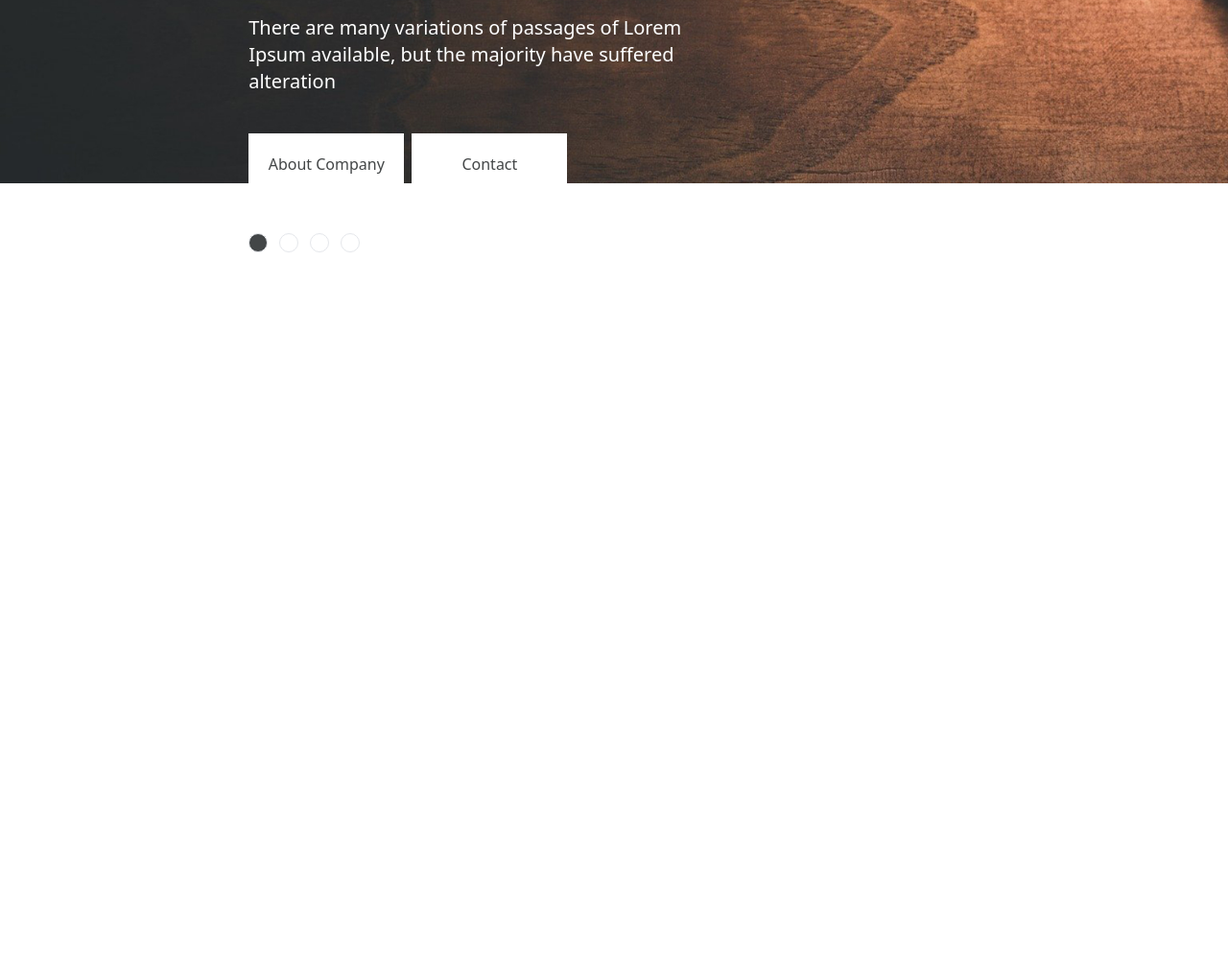
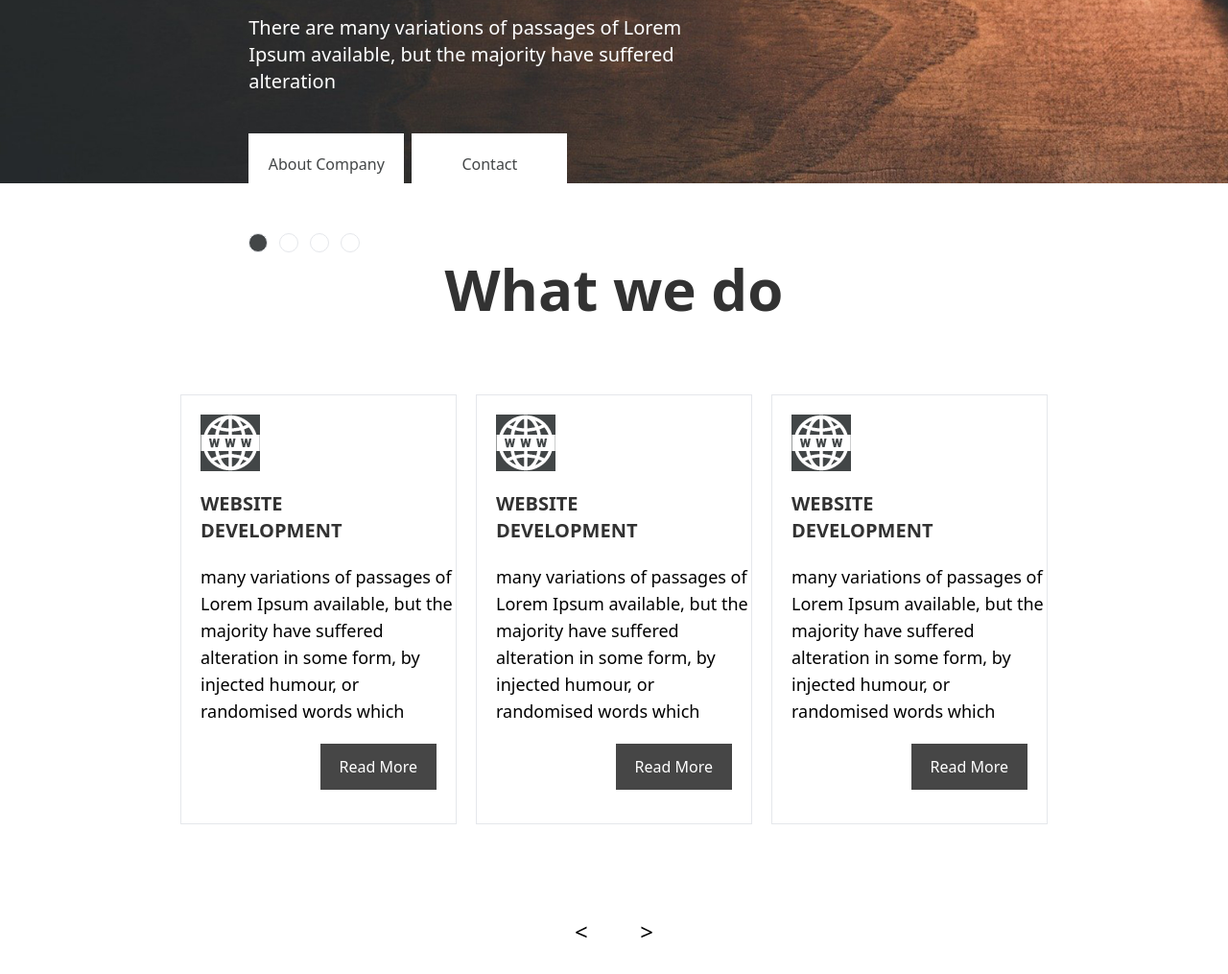
Before and after one commit to sametert/HighTech-clone-tailwind, a website: page src/index.html in a window 1280 px wide. Shown: the part 609-1624 px from the top of the page at 96% size. Before the commit the page ends 872 px from the top, so only its background shows below. Drawn offline with Linux system fonts and the light colour scheme.

Commit message:
second page completed

```diff
--- a/src/index.html
+++ b/src/index.html
@@ -53,6 +53,46 @@
         </section>
     </div>
 
+    <!-- Second Page -->
+    <div class="w-full h-screen">
+        <div class="container text-center mt-20">
+            <p class="text-6xl font-semibold" style="color: #323232;">What we do</p>
+        </div>
+        <div class="flex justify-center my-20 space-x-5">
+            <div class="h-128 w-72 border hover:border-black transition duration-500">
+                <img src="/src/images/chose1.png" class="bg-black m-5" alt="www">
+                <h2 class="m-5 w-24 font-semibold text-xl" style="color: #323232;">WEBSITE DEVELOPMENT</h2>
+                <p class="ml-5 text-lg">many variations of passages of Lorem Ipsum available, but the majority have suffered alteration in some form, by injected humour, or randomised words which</p>
+                <div class="text-right">
+                    <button class=" px-5 py-3 my-5 text-white mr-5" style="background-color: #464646;">Read More</button>
+                </div>
+            </div>
+            <div class="h-128 w-72 border hover:border-black transition duration-500">
+                <img src="/src/images/chose1.png" class="bg-black m-5" alt="www">
+                <h2 class="m-5 w-24 font-semibold text-xl" style="color: #323232;">WEBSITE DEVELOPMENT</h2>
+                <p class="ml-5 text-lg">many variations of passages of Lorem Ipsum available, but the majority have suffered alteration in some form, by injected humour, or randomised words which</p>
+                <div class="text-right">
+                    <button class=" px-5 py-3 my-5 text-white mr-5" style="background-color: #464646;">Read More</button>
+                </div>
+            </div>
+            <div class="h-128 w-72 border hover:border-black transition duration-500">
+                <img src="/src/images/chose1.png" class="bg-black m-5" alt="www">
+                <h2 class="m-5 w-24 font-semibold text-xl" style="color: #323232;">WEBSITE DEVELOPMENT</h2>
+                <p class="ml-5 text-lg">many variations of passages of Lorem Ipsum available, but the majority have suffered alteration in some form, by injected humour, or randomised words which</p>
+                <div class="text-right">
+                    <button class=" px-5 py-3 my-5 text-white mr-5" style="background-color: #464646;">Read More</button>
+                </div>
+            </div>
+
+        </div>
+
+        <div class="text-center container">
+            <button class="bg-white hover:bg-black hover:text-white w-16 h-16 text-2xl"><</button>
+            <button class="bg-white hover:bg-black hover:text-white w-16 h-16 text-2xl">></button>
+
+        </div>
+
+    </div>
 
 </body>
 </html>
--- a/tailwind.config.js
+++ b/tailwind.config.js
@@ -12,6 +12,9 @@ module.exports = {
       },
       colors : {
         "black" : "rgba(39,43,44,.87)"
+      },
+      spacing: {
+        '128' : "28rem",
       }
 
     },
```
Also changed, not shown: dist/output.css.
